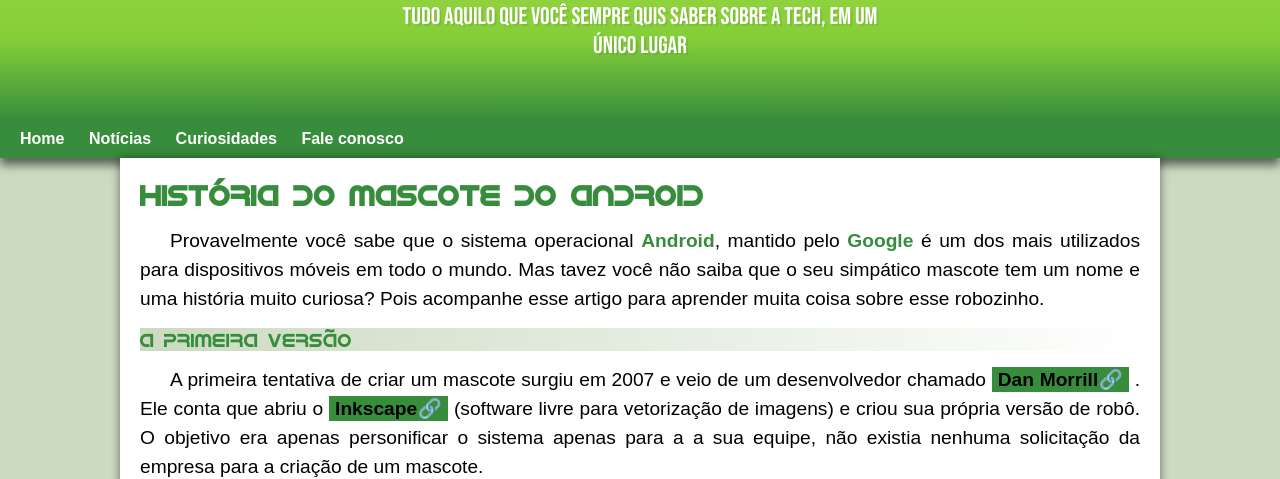
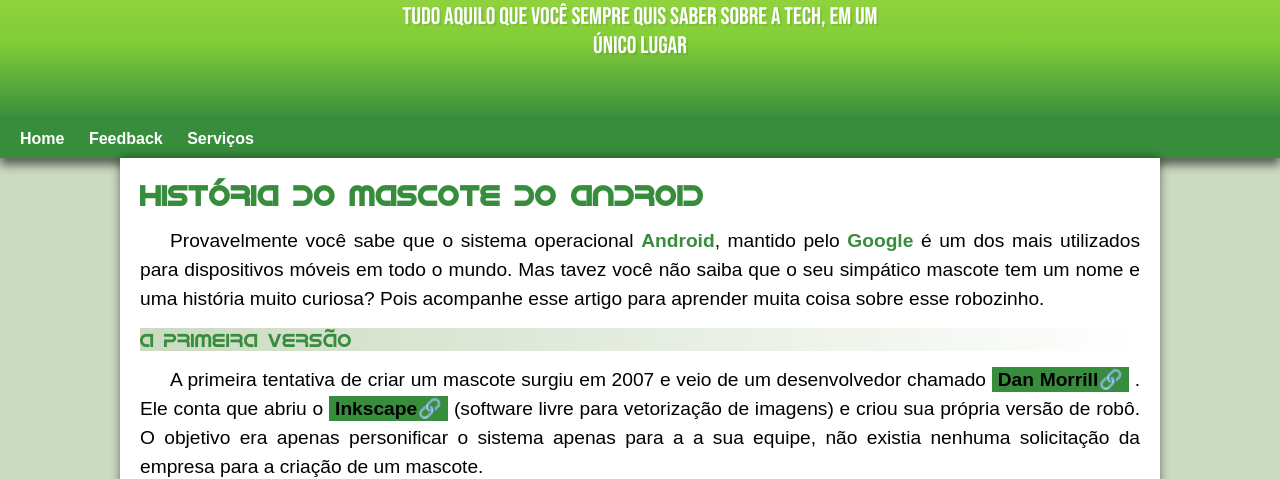
Before and after one commit to DevSilasJunior/projeto-android, a plain HTML site: page index.html in a window 1280 px wide. Shown: the part 119-598 px from the top of the page. Drawn offline with Linux system fonts and the light colour scheme.

Commit message:
update1.1 android

```diff
--- a/index.html
+++ b/index.html
@@ -13,10 +13,9 @@
         <p>Tudo aquilo que você sempre quis saber sobre a tech, em um único lugar</p>
     </header>
     <nav>
-        <a href="">Home</a>
-        <a href="">Notícias</a>
-        <a href="">Curiosidades</a>
-        <a href="">Fale conosco</a>
+        <a href="#">Home</a>
+        <a href="mailto:silasfigueredodasilvajunior@gmail.com">Feedback</a>
+        <a href="https://api.whatsapp.com/send?phone=5586995892628">Serviços</a>
     </nav>
     <main>
         <article>
```
